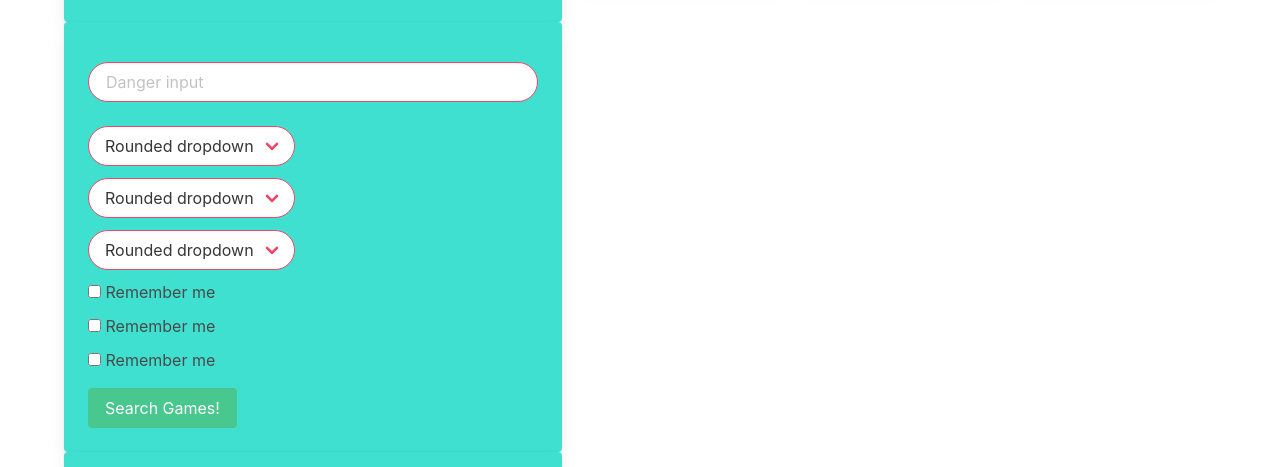
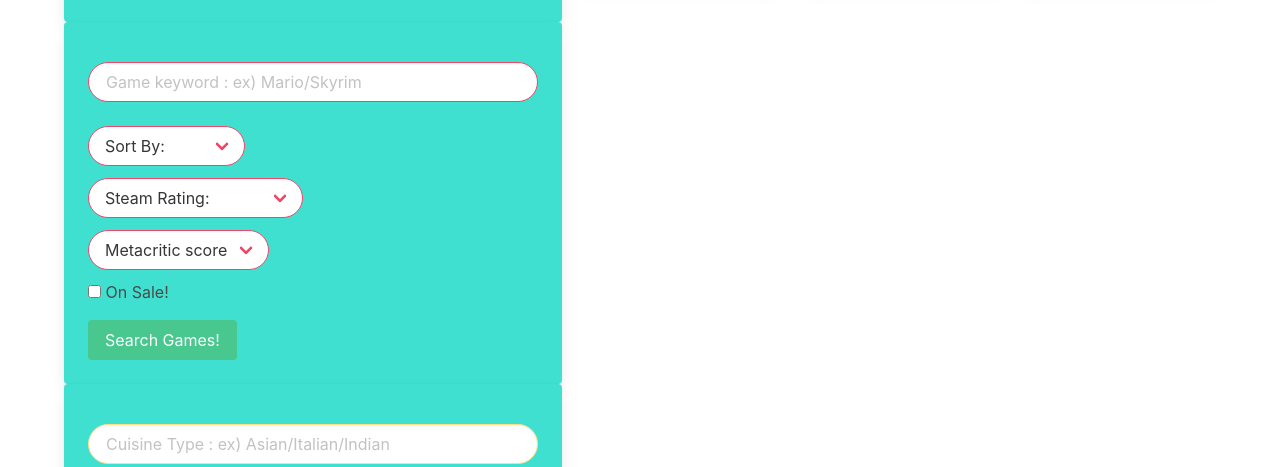
Before and after one commit to Pting1995/Fun-Finder, a plain HTML site: page index.html in a window 1280 px wide. Shown: the part 408-875 px from the top of the page. Drawn offline with nearby package versions, Linux system fonts and the light colour scheme; no server answers.

Commit message:
filled out selection criteria for the games search query

```diff
--- a/index.html
+++ b/index.html
@@ -58,44 +58,46 @@
                 <div class="card-content">
                     <div class="field">
                         <div class="control">
-                            <input class="input is-danger is-rounded mt-4" type="text" placeholder="Danger input">
-
+                            <input class="input is-danger is-rounded mt-4" type="text" placeholder="Game keyword : ex) Mario/Skyrim">
                         </div>
                     </div>
                     <div class="select is-rounded is-danger mt-3">
                         <select>
-                            <option>Rounded dropdown</option>
-                            <option>With options</option>
+                            <option>Sort By:</option>
+                            <option value="deal rating">Deal Rating</option>
+                            <option value="title">Title</option>
+                            <option value="price">Price</option>
+                            <option value="reviews">Reviews</option>
+                            <option value="release">Release Date</option>
                         </select>
                     </div>
                     <br>
                     <div class="select is-rounded is-danger mt-3">
                         <select>
-                            <option>Rounded dropdown</option>
-                            <option>With options</option>
+                            <option>Steam Rating:</option>
+                            <option value="90">90% positivity rating</option>
+                            <option value="80">80% positivity rating</option>
+                            <option value="70">70% positivity rating</option>
+                            <option value="60">60% positivity rating</option>
+                            <option value="0">any rating</option>
                         </select>
                     </div>
                     <br>
                     <div class="select is-rounded is-danger mt-3">
                         <select>
-                            <option>Rounded dropdown</option>
-                            <option>With options</option>
+                            <option>Metacritic score</option>
+                            <option value="90">90+</option>
+                            <option value="80">80+</option>
+                            <option value="70">70+</option>
+                            <option value="60">60+</option>
+                            <option value="50">50+</option>
+                            <option value="0">any</option>
                         </select>
                     </div>
                     <br>
                     <label class="checkbox mt-3">
                         <input type="checkbox">
-                        Remember me
-                    </label>
-                    <br>
-                    <label class="checkbox mt-3">
-                        <input type="checkbox">
-                        Remember me
-                    </label>
-                    <br>
-                    <label class="checkbox mt-3">
-                        <input type="checkbox">
-                        Remember me
+                        On Sale!
                     </label>
 
                     <div class="buttons">
```
